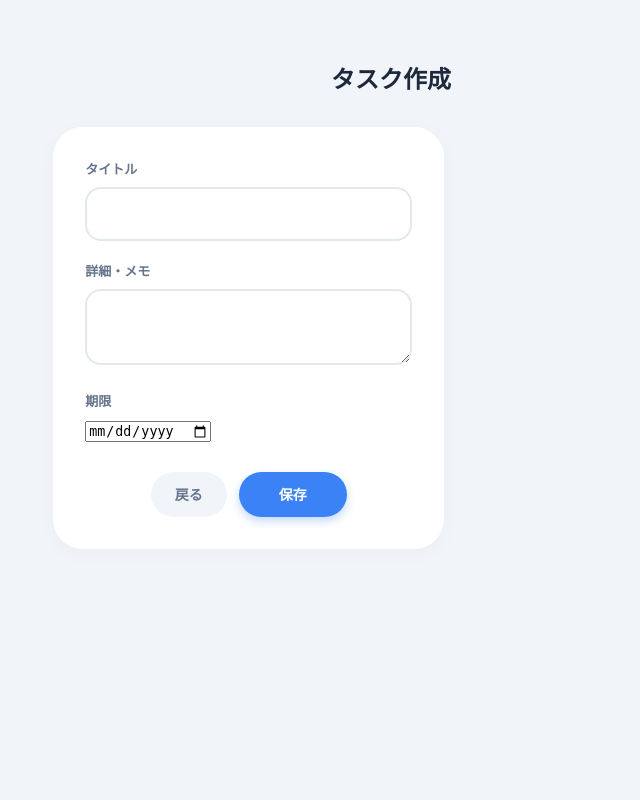
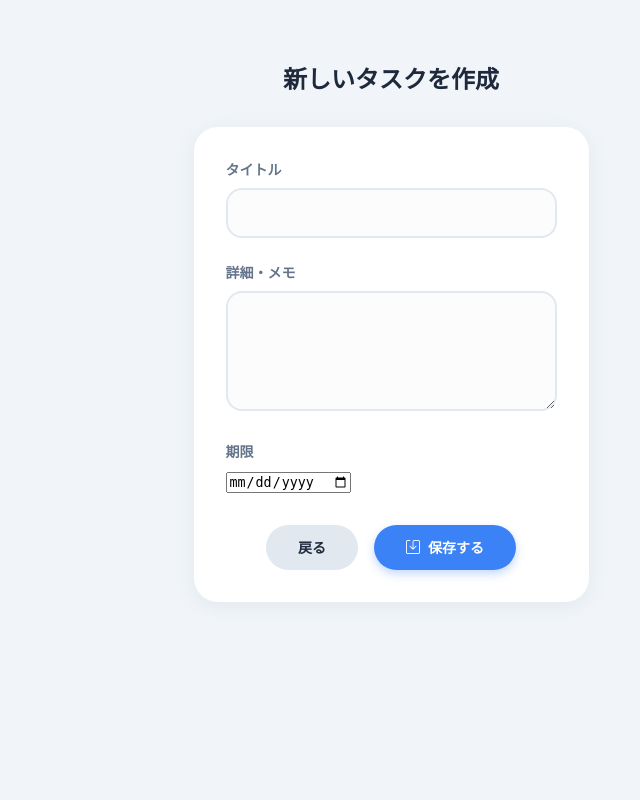
Before and after one commit to HJ-jyo/practice-webapp, a Django app: template tasks/templates/tasks/task_form.html in a window 1280 px wide. Shown: the whole page, without its empty margins (249-889 px from the left). Run offline with Django 3.2, Linux system fonts and the light colour scheme; the template is opened without the code that fills it, so the values that code supplies are empty, except form fields; tables that the repository leaves empty hold one stand-in row (values such as "Sample post"); form fields are guessed from the names that the template uses.

Commit message:
修正: タスク編集画面のレイアウト適正化とボタンデザイン統一

```diff
--- a/tasks/templates/tasks/task_form.html
+++ b/tasks/templates/tasks/task_form.html
@@ -2,79 +2,174 @@
 
 {% block content %}
 <style>
-    /* この画面のメインエリア設定 */
-    .p-main-content { overflow-y: auto !important; }
-    .form-container { max-width: 1000px; margin: 0 auto; padding: 40px 20px; }
+    /* メインエリアの設定 */
+    .p-main-content {
+        overflow-y: auto !important;
+        background: #f8fafc; /* 背景色を明示 */
+    }
 
-    /* レイアウト固定 */
-    .task-edit-grid {
+    /* コンテナ: 画面サイズに応じて幅を調整 */
+    .form-container {
+        max-width: 1100px;
+        margin: 0 auto;
+        padding: 40px 24px;
+        min-height: 100%;
+        box-sizing: border-box;
+    }
+
+    /* === レイアウト === */
+    /* 新規作成時はシングルカラム（中央寄せ） */
+    .layout-single {
+        max-width: 600px;
+        margin: 0 auto;
+    }
+    /* 編集時は2カラム（グリッド） */
+    .layout-grid {
         display: grid;
-        grid-template-columns: 1.5fr 1fr; /* 左(フォーム) : 右(チャット) */
+        grid-template-columns: 1fr 380px; /* 左側可変、右側380px固定 */
         gap: 24px;
         align-items: start;
     }
 
-    /* 右側のパネル（チャット等）を固定高さにしてスクロールさせる */
-    .fixed-panel {
-        background: white; border-radius: 30px;
-        box-shadow: 0 4px 20px rgba(0,0,0,0.03);
-        display: flex; flex-direction: column;
-        height: 600px; /* ★高さを固定 */
+    /* === カードデザイン === */
+    .c-card {
+        background: white;
+        border-radius: 24px;
+        padding: 32px;
+        box-shadow: 0 4px 20px rgba(148, 163, 184, 0.15);
+    }
+
+    /* === 右パネル（チャット等） === */
+    .right-panel {
+        background: white;
+        border-radius: 24px;
+        box-shadow: 0 4px 20px rgba(148, 163, 184, 0.15);
+        display: flex;
+        flex-direction: column;
+        height: 600px; /* 高さを固定してレイアウト崩れを防ぐ */
         overflow: hidden;
     }
 
-    .scroll-area {
-        flex: 1; /* 余ったスペースを全部使う */
-        overflow-y: auto; /* ★溢れたらスクロール */
-        padding: 0 24px 24px;
+    .panel-header {
+        padding: 20px 24px;
+        border-bottom: 1px solid #f1f5f9;
+        display: flex; justify-content: space-between; align-items: center;
+        background: white;
     }
-    .scroll-area::-webkit-scrollbar { width: 6px; }
-    .scroll-area::-webkit-scrollbar-thumb { background: #cbd5e1; border-radius: 10px; }
+
+    .panel-scroll-area {
+        flex: 1; /* 残りの高さを埋める */
+        overflow-y: auto; /* ここでスクロール */
+        padding: 20px 24px;
+        background: #fff;
+    }
+    .panel-scroll-area::-webkit-scrollbar { width: 6px; }
+    .panel-scroll-area::-webkit-scrollbar-thumb { background: #cbd5e1; border-radius: 10px; }
+
+    .panel-footer {
+        padding: 16px 24px;
+        border-top: 1px solid #f1f5f9;
+        background: #f8fafc;
+    }
+
+    /* === フォーム要素 === */
+    label {
+        display: block; font-weight: 700; margin-bottom: 8px;
+        font-size: 14px; color: var(--text-sub);
+    }
+    input[type="text"], input[type="datetime-local"], textarea, select {
+        width: 100%; padding: 12px 16px;
+        border: 2px solid #e2e8f0; border-radius: 16px;
+        font-size: 15px; outline: none; transition: 0.2s;
+        background: #fcfcfc; box-sizing: border-box;
+        font-family: inherit;
+    }
+    input:focus, textarea:focus {
+        border-color: var(--accent-color);
+        background: white;
+        box-shadow: 0 0 0 4px rgba(59, 130, 246, 0.1);
+    }
+    textarea { resize: vertical; min-height: 120px; }
+
+    /* === ボタン修正 === */
+    /* base.htmlのスタイルを継承しつつ、ここで確実に適用 */
+    .btn-action {
+        display: inline-flex; align-items: center; justify-content: center;
+        padding: 12px 32px; font-weight: 700; border-radius: 50px;
+        cursor: pointer; transition: 0.2s; border: none; font-size: 14px;
+        text-decoration: none; gap: 8px;
+    }
+    .btn-primary-action {
+        background: var(--accent-color); color: white;
+        box-shadow: 0 4px 10px rgba(59, 130, 246, 0.3);
+    }
+    .btn-primary-action:hover {
+        background: var(--accent-hover); transform: translateY(-2px);
+    }
+    .btn-secondary-action {
+        background: #e2e8f0; color: var(--text-main);
+    }
+    .btn-secondary-action:hover {
+        background: #cbd5e1;
+    }
+    /* アイコンボタン（送信など） */
+    .btn-icon-circle {
+        width: 40px; height: 40px; border-radius: 50%;
+        display: flex; align-items: center; justify-content: center;
+        border: none; cursor: pointer; transition: 0.2s;
+        padding: 0;
+    }
+    .btn-icon-circle:hover { transform: scale(1.1); }
 
     /* スマホ対応 */
-    @media (max-width: 768px) {
-        .task-edit-grid { grid-template-columns: 1fr; }
-        .fixed-panel { height: auto; max-height: 500px; }
+    @media (max-width: 900px) {
+        .layout-grid { grid-template-columns: 1fr; }
+        .right-panel { height: 500px; }
     }
 </style>
 
 <div class="form-container">
+
     <div style="text-align: center; margin-bottom: 30px;">
-        <h2 style="font-size: 24px; font-weight: 800;">
-            {% if form.instance.pk %}タスク詳細・編集{% else %}タスク作成{% endif %}
+        <h2 style="font-size: 24px; font-weight: 800; color: var(--text-main);">
+            {% if form.instance.pk %}タスクの編集{% else %}新しいタスクを作成{% endif %}
         </h2>
     </div>
 
-    <div class="task-edit-grid">
+    <div class="{% if form.instance.pk %}layout-grid{% else %}layout-single{% endif %}">
 
-        <div style="background: white; padding: 32px; border-radius: 30px; box-shadow: 0 4px 20px rgba(0,0,0,0.03);">
+        <div class="c-card">
             <form method="post">
                 {% csrf_token %}
 
-                <div style="margin-bottom: 20px;">
-                    <label style="display:block; font-weight:700; margin-bottom:8px; font-size:13px; color:var(--text-sub);">タイトル</label>
+                <div style="margin-bottom: 24px;">
+                    <label>タイトル</label>
                     {{ form.title }}
                 </div>
 
-                <div style="margin-bottom: 20px;">
-                    <label style="display:block; font-weight:700; margin-bottom:8px; font-size:13px; color:var(--text-sub);">詳細・メモ</label>
+                <div style="margin-bottom: 24px;">
+                    <label>詳細・メモ</label>
                     {{ form.description }}
                 </div>
 
-                <div style="margin-bottom: 20px;">
-                    <label style="display:block; font-weight:700; margin-bottom:8px; font-size:13px; color:var(--text-sub);">期限</label>
+                <div style="margin-bottom: 32px;">
+                    <label>期限</label>
                     {{ form.due_date }}
                 </div>
 
-                <div style="margin-top: 30px; display: flex; gap: 12px; justify-content: center;">
-                    <a href="{% url 'board' %}" class="btn" style="background: #f1f5f9; color: var(--text-sub); box-shadow: none;">戻る</a>
-                    <button type="submit" class="btn btn-primary" style="padding: 10px 40px;">保存</button>
+                <div style="display: flex; gap: 16px; justify-content: center; margin-top: 10px;">
+                    <a href="{% url 'board' %}" class="btn-action btn-secondary-action">
+                        戻る
+                    </a>
+                    <button type="submit" class="btn-action btn-primary-action">
+                        <i class="bi bi-save"></i> 保存する
+                    </button>
                 </div>
             </form>
 
             {% if form.instance.pk %}
-            <div style="text-align: center; margin-top: 20px; border-top: 1px solid #f1f5f9; padding-top: 20px;">
-                <a href="{% url 'task_delete' form.instance.pk %}" style="color: var(--status-todo); font-size: 13px; text-decoration: none; font-weight: 600;">
+            <div style="text-align: center; margin-top: 30px; border-top: 2px dashed #f1f5f9; padding-top: 20px;">
+                <a href="{% url 'task_delete' form.instance.pk %}" style="color: var(--status-todo); font-size: 14px; font-weight: 700; display: inline-flex; align-items: center; gap: 6px;">
                     <i class="bi bi-trash"></i> このタスクを削除
                 </a>
             </div>
@@ -82,69 +177,74 @@
         </div>
 
         {% if form.instance.pk %}
-        <div class="fixed-panel">
+        <div class="right-panel">
 
-            <div style="padding: 24px; padding-bottom: 10px; flex-shrink: 0; display:flex; justify-content:space-between; align-items:center;">
-                <h3 style="font-size: 16px; font-weight: 800; margin: 0; color: var(--text-main);">
-                    チーム & コメント
-                </h3>
-                <button type="button" onclick="copyUrl()" class="btn" style="padding: 4px 12px; font-size: 11px; background: #f0f9ff; color: var(--accent-color); box-shadow:none;">
+            <div class="panel-header">
+                <span style="font-weight: 800; color: var(--text-main);">チーム & コメント</span>
+                <button type="button" onclick="copyUrl()" class="btn-action" style="padding: 6px 12px; font-size: 12px; background: #eff6ff; color: var(--accent-color); border: 1px solid #dbeafe; box-shadow:none;">
                     <i class="bi bi-link-45deg"></i> Link
                 </button>
-                <div id="copy-msg" style="position:absolute; top: 10px; right: 10px; font-size: 10px; color: var(--status-done); opacity: 0; transition: 0.3s;">Copied!</div>
+                <div id="copy-msg" style="position: absolute; top: -30px; right: 0; background: black; color: white; padding: 4px 8px; border-radius: 4px; font-size: 12px; opacity: 0; transition: 0.3s;">Copied!</div>
             </div>
 
-            <div class="scroll-area">
+            <div class="panel-scroll-area">
 
-                <div style="margin-bottom: 20px;">
-                    <label style="display:block; font-size:12px; font-weight:700; color:var(--text-sub); margin-bottom:8px;">参加メンバー</label>
-                    <div style="display: flex; flex-wrap: wrap; gap: 8px;">
+                <div style="margin-bottom: 24px;">
+                    <label style="font-size:12px; margin-bottom:8px;">参加メンバー</label>
+                    <div style="display: flex; flex-wrap: wrap; gap: 8px; margin-bottom: 12px;">
                         {% for user in form.instance.assigned_users.all %}
-                        <div style="display: flex; align-items: center; gap: 6px; background: #f1f5f9; padding: 4px 12px; border-radius: 50px; font-size: 12px; font-weight: 600;">
-                            <div style="width: 20px; height: 20px; border-radius: 50%; background: var(--accent-color); color: white; display: flex; align-items: center; justify-content: center;">
+                        <div style="display: flex; align-items: center; gap: 6px; background: #f1f5f9; padding: 6px 12px; border-radius: 50px; font-size: 13px; font-weight: 600; color: var(--text-main);">
+                            <div style="width: 24px; height: 24px; border-radius: 50%; background: var(--accent-color); color: white; display: flex; align-items: center; justify-content: center; font-size: 12px;">
                                 {{ user.username|slice:":1" }}
                             </div>
                             {{ user.username }}
                             {% if user == request.user %}
-                                <a href="{% url 'leave_task' form.instance.pk %}" onclick="return confirm('抜けますか？');" style="color:var(--text-sub); margin-left:4px;"><i class="bi bi-x"></i></a>
+                                <a href="{% url 'leave_task' form.instance.pk %}" onclick="return confirm('タスクから抜けますか？');" style="color:#94a3b8; margin-left:4px; display:flex;"><i class="bi bi-x-circle-fill"></i></a>
                             {% endif %}
                         </div>
                         {% empty %}
-                        <div style="font-size: 12px; color: var(--text-sub);">なし</div>
+                        <div style="font-size: 13px; color: #94a3b8;">参加者はいません</div>
                         {% endfor %}
                     </div>
 
-                    <form action="{% url 'invite_user' form.instance.pk %}" method="post" style="display: flex; gap: 8px; margin-top: 10px;">
+                    <form action="{% url 'invite_user' form.instance.pk %}" method="post" style="display: flex; gap: 8px;">
                         {% csrf_token %}
-                        <input type="text" name="username" placeholder="ユーザーIDで招待" style="font-size: 12px; padding: 8px 12px;" required>
-                        <button type="submit" class="btn" style="width: 36px; height: 36px; padding: 0; border-radius: 50%; box-shadow:none;"><i class="bi bi-send-fill"></i></button>
+                        <input type="text" name="username" placeholder="ユーザーIDで招待" style="padding: 8px 12px; font-size: 13px;" required>
+                        <button type="submit" class="btn-icon-circle" style="background: var(--accent-color); color: white; flex-shrink: 0;">
+                            <i class="bi bi-person-plus-fill"></i>
+                        </button>
                     </form>
                 </div>
 
-                <div style="border-top: 1px solid #f1f5f9; margin: 10px 0;"></div>
+                <div style="border-top: 1px solid #f1f5f9; margin-bottom: 20px;"></div>
 
-                <div style="display: flex; flex-direction: column; gap: 12px;">
+                <div style="display: flex; flex-direction: column; gap: 16px;">
                     {% for comment in form.instance.comments.all %}
-                    <div style="font-size: 13px;">
+                    <div style="font-size: 14px;">
                         <div style="display: flex; align-items: center; gap: 8px; margin-bottom: 4px;">
-                            <span style="font-weight: 700;">{{ comment.user.username }}</span>
-                            <span style="font-size: 10px; color: var(--text-sub);">{{ comment.created_at|date:"m/d H:i" }}</span>
+                            <strong style="color: var(--text-main);">{{ comment.user.username }}</strong>
+                            <span style="font-size: 11px; color: var(--text-sub);">{{ comment.created_at|date:"m/d H:i" }}</span>
                         </div>
-                        <div style="background: #f8fafc; padding: 10px 14px; border-radius: 4px 16px 16px 16px; line-height: 1.5;">
+                        <div style="background: #f1f5f9; padding: 12px 16px; border-radius: 4px 16px 16px 16px; line-height: 1.6; color: var(--text-main);">
                             {{ comment.content|linebreaksbr }}
                         </div>
                     </div>
                     {% empty %}
-                    <div style="text-align: center; color: var(--text-sub); font-size: 12px; margin-top: 10px;">コメントなし</div>
+                    <div style="text-align: center; color: #cbd5e1; font-size: 13px; padding: 20px;">
+                        <i class="bi bi-chat-dots" style="font-size: 24px; display: block; margin-bottom: 8px;"></i>
+                        コメントはまだありません
+                    </div>
                     {% endfor %}
                 </div>
             </div>
 
-            <div style="padding: 16px 24px; border-top: 1px solid #f1f5f9; background: white;">
-                <form action="{% url 'add_comment' form.instance.pk %}" method="post" style="display: flex; gap: 8px;">
+            <div class="panel-footer">
+                <form action="{% url 'add_comment' form.instance.pk %}" method="post" style="display: flex; gap: 10px;">
                     {% csrf_token %}
-                    <input type="text" name="content" placeholder="コメント..." style="font-size: 13px;" required>
-                    <button type="submit" class="btn" style="width: 40px; height: 40px; padding: 0; border-radius: 50%; box-shadow:none;"><i class="bi bi-send"></i></button>
+                    <input type="text" name="content" placeholder="コメントを入力..." required style="border: 2px solid #e2e8f0; border-radius: 50px;">
+                    <button type="submit" class="btn-icon-circle" style="background: var(--accent-color); color: white; flex-shrink: 0;">
+                        <i class="bi bi-send-fill"></i>
+                    </button>
                 </form>
             </div>
 
@@ -158,9 +258,7 @@
     function copyUrl() {
         const url = window.location.href;
         navigator.clipboard.writeText(url).then(() => {
-            const msg = document.getElementById('copy-msg');
-            msg.style.opacity = '1';
-            setTimeout(() => { msg.style.opacity = '0'; }, 2000);
+            alert('リンクをコピーしました'); // シンプルなアラートに変更（確実性のため）
         });
     }
 </script>
```
